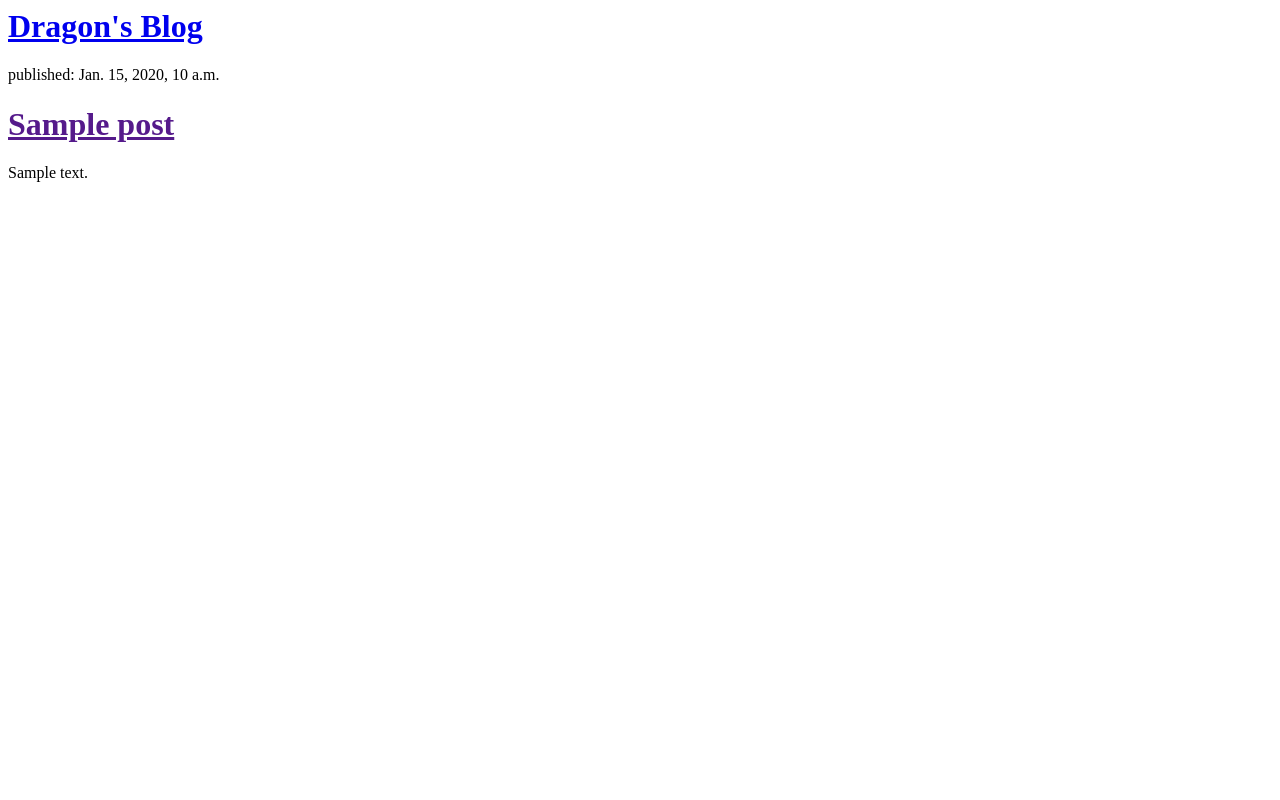
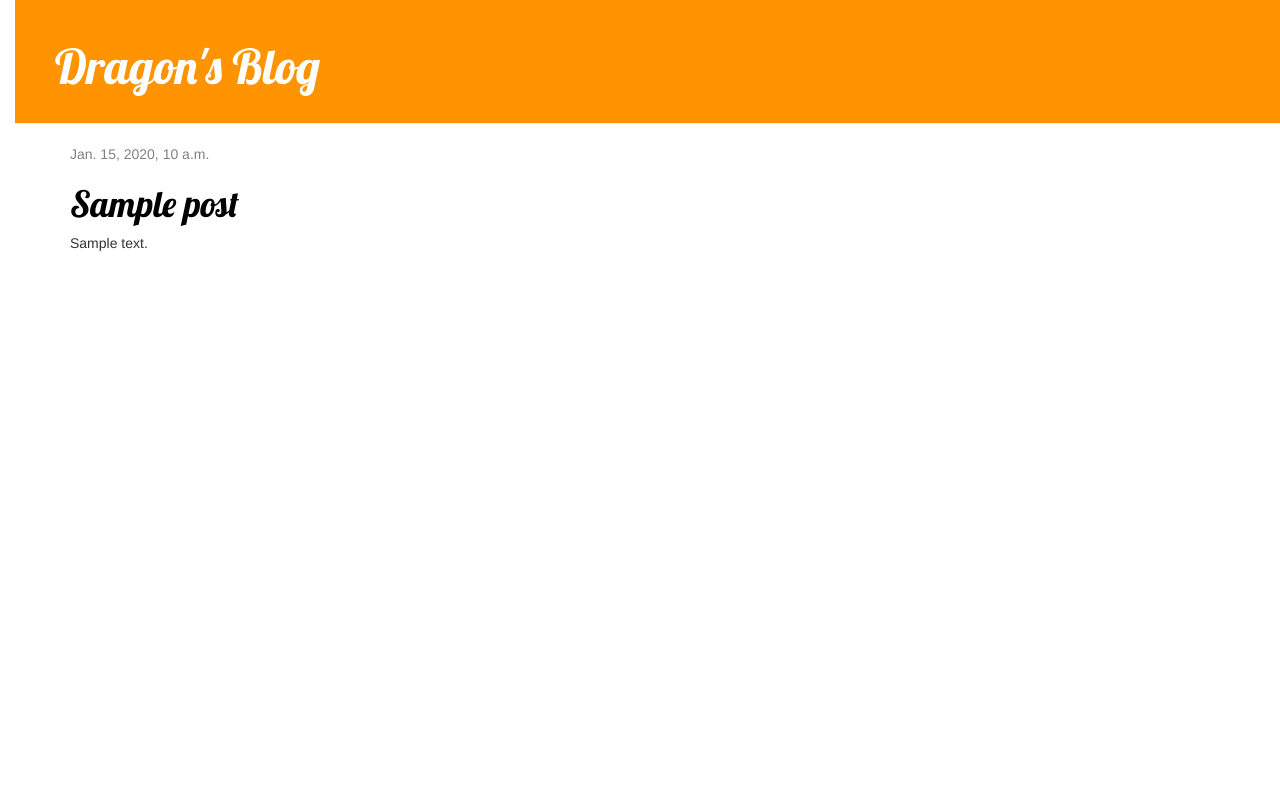
Before and after one commit to PriyankaKarnati/my-first-blog, a Django app: template blog/templates/blog/post_list.html in a window 1280 px wide. Run offline with Django 3.2, Linux system fonts and the light colour scheme; the template is opened without the code that fills it: values that come from a table or form of the project are taken from there, others are empty; tables that the repository leaves empty hold one stand-in row (values such as "Sample post"); some libraries are stand-ins or nearby versions.

Commit message:
Made the templates more dynamic

```diff
--- /dev/null
+++ b/blog/static/css/blog.css
@@ -0,0 +1,54 @@
+h1 a {
+    color: #FCA205;
+    font-family: 'Lobster';
+}
+body {
+    padding-left: 15px;
+}
+
+.page-header {
+    background-color: #ff9400;
+    margin-top: 0;
+    padding: 20px 20px 20px 40px;
+}
+
+.page-header h1, .page-header h1 a, .page-header h1 a:visited, .page-header h1 a:active {
+    color: #ffffff;
+    font-size: 36pt;
+    text-decoration: none;
+}
+
+.content {
+    margin-left: 40px;
+}
+
+h1, h2, h3, h4 {
+    font-family: 'Lobster', cursive;
+}
+
+.date {
+    color: #828282;
+}
+
+.save {
+    float: right;
+}
+
+.post-form textarea, .post-form input {
+    width: 100%;
+}
+
+.top-menu, .top-menu:hover, .top-menu:visited {
+    color: #ffffff;
+    float: right;
+    font-size: 26pt;
+    margin-right: 20px;
+}
+
+.post {
+    margin-bottom: 70px;
+}
+
+.post h1 a, .post h1 a:visited {
+    color: #000000;
+}
--- /dev/null
+++ b/blog/templates/blog/base.html
@@ -0,0 +1,25 @@
+{% load staticfiles %}
+<html>
+    <head>
+        <title>Dragon's blog</title>
+        <link rel="stylesheet" href="//maxcdn.bootstrapcdn.com/bootstrap/3.2.0/css/bootstrap.min.css">
+        <link rel="stylesheet" href="//maxcdn.bootstrapcdn.com/bootstrap/3.2.0/css/bootstrap-theme.min.css">
+        <link href='//fonts.googleapis.com/css?family=Lobster&subset=latin,latin-ext' rel='stylesheet' type='text/css'>
+        <link rel="stylesheet" href="{% static 'css/blog.css' %}">
+    </head>
+    <body>
+
+            <div class="page-header">
+                <h1><a href="/">Dragon's Blog</a></h1>
+            </div>
+            <div class="content container">
+                <div class="row">
+                    <div class="col-md-8">
+                    {% block content %}
+                    {% endblock %}
+                    </div>
+                </div>
+            </div>
+
+    </body>
+</html>
--- a/blog/templates/blog/post_list.html
+++ b/blog/templates/blog/post_list.html
@@ -1,20 +1,12 @@
-<html>
-    <head>
-        <title>Dragon's blog</title>
-    </head>
-    <body>
-        <div>
-            <h1><a href="/">Dragon's Blog</a></h1>
+{% extends 'blog/base.html' %}
+{% block content %}
+    {% for post in posts %}
+        <div class="post">
+            <div class="date">
+                {{ post.published_date }}
+            </div>
+            <h1><a href="">{{ post.title }}</a></h1>
+            <p>{{ post.text|linebreaksbr }}</p>
         </div>
-
-
-        {% for post in posts %}
-            <div>
-                <p>published: {{ post.published_date }}</p>
-                <h1><a href="">{{ post.title }}</a></h1>
-                <p>{{ post.text|linebreaksbr }}</p>
-            </div>
-        {% endfor %}
-
-    </body>
-</html>
+    {% endfor %}
+{% endblock %}
```
